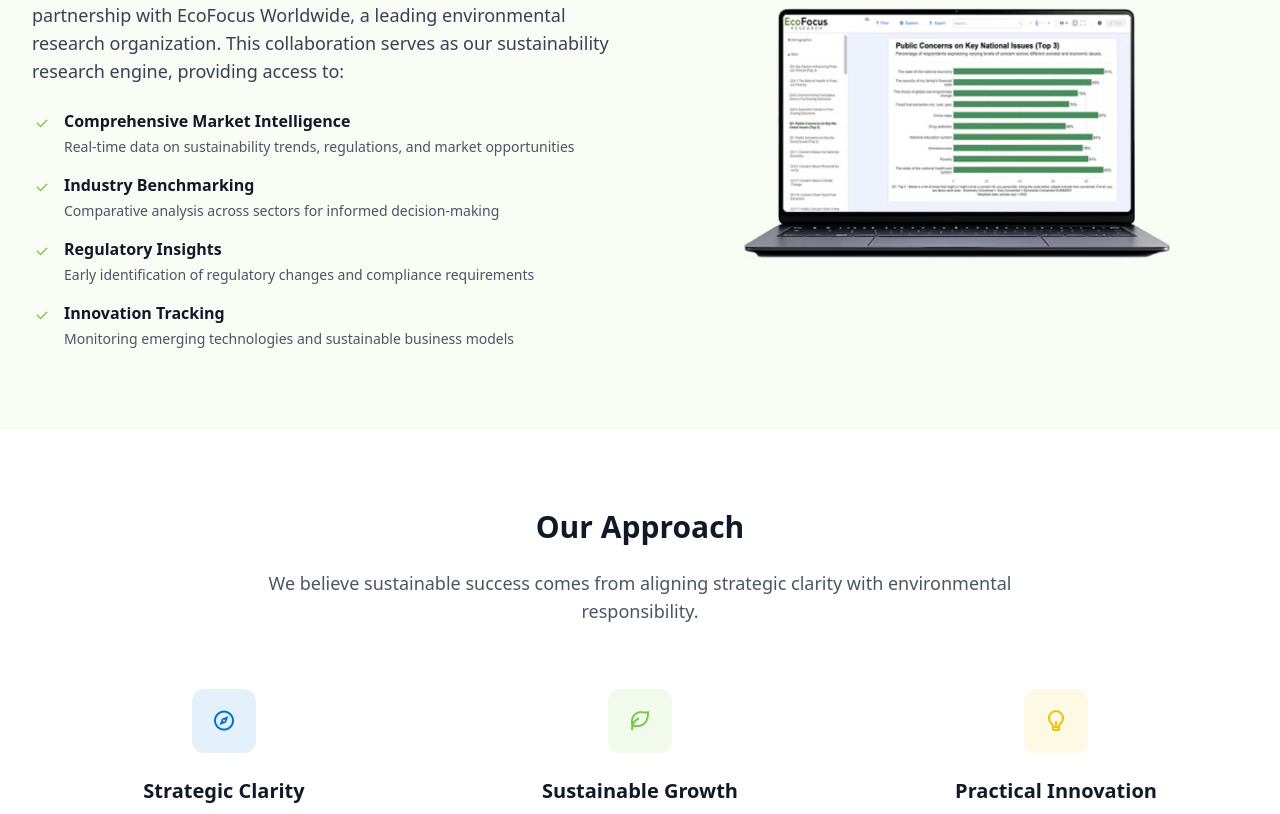
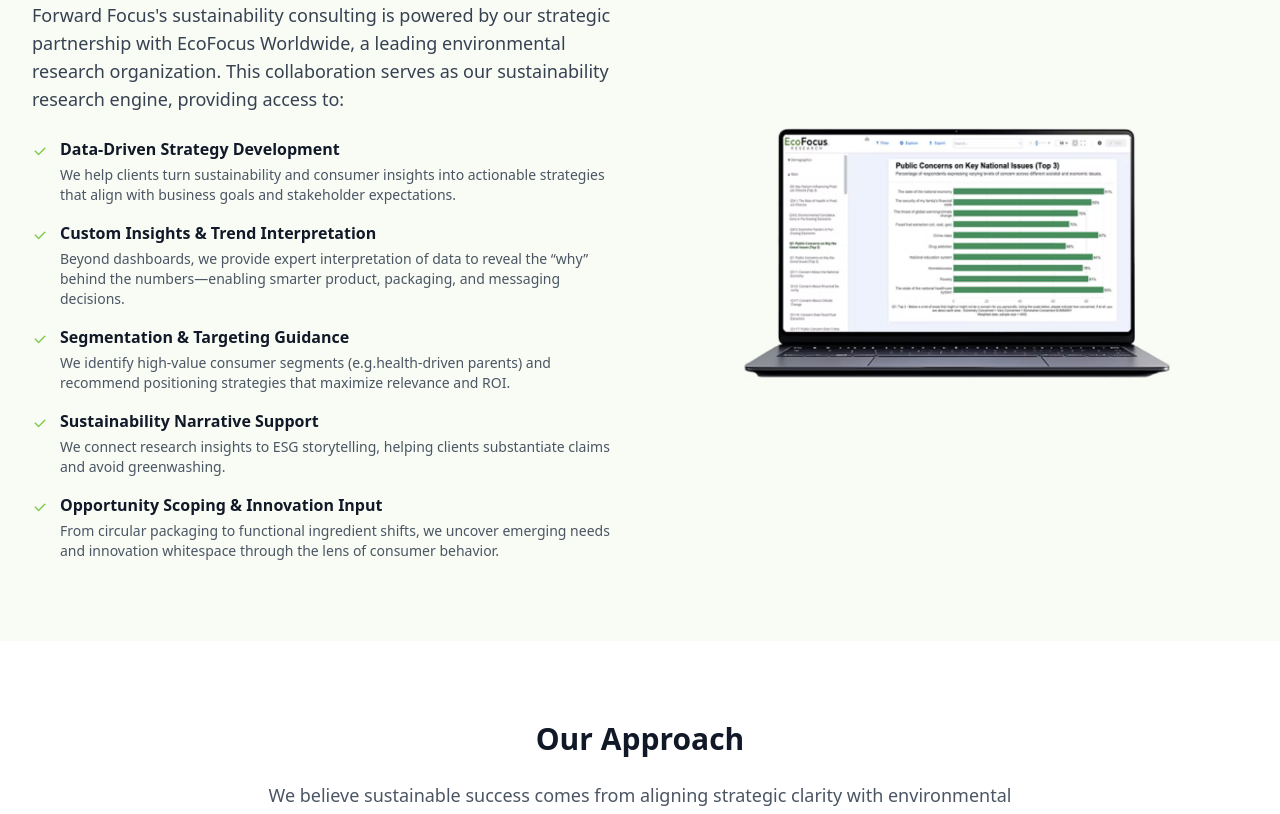
Before and after one commit to arif-wright/forward-focus, a Next.js app: page /about in a window 1280 px wide. Shown: the part 1203-2017 px from the top of the page. Built offline with nearby package versions, Linux system fonts and the light colour scheme.

Commit message:
changed bullet descriptions

```diff
--- a/app/about/page.tsx
+++ b/app/about/page.tsx
@@ -14,7 +14,8 @@
         <div className="max-w-4xl mx-auto px-4 sm:px-6 lg:px-8 text-center">
           <h1 className="text-3xl sm:text-4xl font-bold text-gray-900 mb-6">About Forward Focus</h1>
           <p className="text-base sm:text-xl text-gray-700 leading-relaxed">
-            Founded on the principle that sustainable success requires both strategic clarity and environmental responsibility.
+            Founded on the principle that sustainable success requires strategic clarity and a forward thinking plan. As Wayne Gretsky
+            was fond of saying: “Skate to where the puck is going, not where it's been”.
           </p>
         </div>
       </section>
@@ -84,29 +85,36 @@
                 <li className="flex items-start">
                   <i className="ri-check-line text-[#7AC943] mr-3 mt-1 w-5 h-5 flex items-center justify-center"></i>
                   <div>
-                    <strong className="text-gray-900">Comprehensive Market Intelligence</strong>
-                    <p className="text-gray-600 text-sm mt-1">Real-time data on sustainability trends, regulations, and market opportunities</p>
+                    <strong className="text-gray-900">Data-Driven Strategy Development</strong>
+                    <p className="text-gray-600 text-sm mt-1">We help clients turn sustainability and consumer insights into actionable strategies that align with business goals and stakeholder expectations.</p>
                   </div>
                 </li>
                 <li className="flex items-start">
                   <i className="ri-check-line text-[#7AC943] mr-3 mt-1 w-5 h-5 flex items-center justify-center"></i>
                   <div>
-                    <strong className="text-gray-900">Industry Benchmarking</strong>
-                    <p className="text-gray-600 text-sm mt-1">Comparative analysis across sectors for informed decision-making</p>
+                    <strong className="text-gray-900">Custom Insights & Trend Interpretation</strong>
+                    <p className="text-gray-600 text-sm mt-1">Beyond dashboards, we provide expert interpretation of data to reveal the “why” behind the numbers—enabling smarter product, packaging, and messaging decisions.</p>
                   </div>
                 </li>
                 <li className="flex items-start">
                   <i className="ri-check-line text-[#7AC943] mr-3 mt-1 w-5 h-5 flex items-center justify-center"></i>
                   <div>
-                    <strong className="text-gray-900">Regulatory Insights</strong>
-                    <p className="text-gray-600 text-sm mt-1">Early identification of regulatory changes and compliance requirements</p>
+                    <strong className="text-gray-900">Segmentation & Targeting Guidance</strong>
+                    <p className="text-gray-600 text-sm mt-1">We identify high-value consumer segments (e.g.health-driven parents) and recommend positioning strategies that maximize relevance and ROI.</p>
                   </div>
                 </li>
                 <li className="flex items-start">
                   <i className="ri-check-line text-[#7AC943] mr-3 mt-1 w-5 h-5 flex items-center justify-center"></i>
                   <div>
-                    <strong className="text-gray-900">Innovation Tracking</strong>
-                    <p className="text-gray-600 text-sm mt-1">Monitoring emerging technologies and sustainable business models</p>
+                    <strong className="text-gray-900">Sustainability Narrative Support</strong>
+                    <p className="text-gray-600 text-sm mt-1">We connect research insights to ESG storytelling, helping clients substantiate claims and avoid greenwashing.</p>
+                  </div>
+                </li>
+                <li className="flex items-start">
+                  <i className="ri-check-line text-[#7AC943] mr-3 mt-1 w-5 h-5 flex items-center justify-center"></i>
+                  <div>
+                    <strong className="text-gray-900">Opportunity Scoping & Innovation Input</strong>
+                    <p className="text-gray-600 text-sm mt-1">From circular packaging to functional ingredient shifts, we uncover emerging needs and innovation whitespace through the lens of consumer behavior.</p>
                   </div>
                 </li>
               </ul>
--- a/app/page.tsx
+++ b/app/page.tsx
@@ -123,11 +123,11 @@
                 Data-driven sustainability strategies that align environmental responsibility with business performance.
               </p>
               <ul className="space-y-3 text-gray-700 text-sm sm:text-base">
-                <li className="flex items-start"><span className="text-[#7AC943] mr-2">✓</span> ESG Strategy & Implementation</li>
-                <li className="flex items-start"><span className="text-[#7AC943] mr-2">✓</span> Carbon Footprint Analysis</li>
-                <li className="flex items-start"><span className="text-[#7AC943] mr-2">✓</span> Sustainable Supply Chain Design</li>
-                <li className="flex items-start"><span className="text-[#7AC943] mr-2">✓</span> Impact Measurement & Reporting</li>
-                <li className="flex items-start"><span className="text-[#7AC943] mr-2">✓</span> Green Innovation Strategy</li>
+                <li className="flex items-start"><span className="text-[#7AC943] mr-2">✓</span> Data-Driven Strategy Development</li>
+                <li className="flex items-start"><span className="text-[#7AC943] mr-2">✓</span> Custom Insights & Trend Interpretation</li>
+                <li className="flex items-start"><span className="text-[#7AC943] mr-2">✓</span> Segmentation & Targeting Guidance</li>
+                <li className="flex items-start"><span className="text-[#7AC943] mr-2">✓</span> Sustainability Narrative Support</li>
+                <li className="flex items-start"><span className="text-[#7AC943] mr-2">✓</span> Opportunity Scoping & Innovation Input Powered by EcoFocus Worldwide</li>
               </ul>
             </div>
           </div>
@@ -145,7 +145,7 @@
               <h2 className="text-2xl sm:text-3xl font-bold text-gray-900 mb-6">Powered by EcoFocus Worldwide</h2>
               <p className="text-base sm:text-lg text-gray-700 leading-relaxed mb-6">
                 Our sustainability consulting is uniquely informed by our partnership with EcoFocus Worldwide,
-                a leading research organization specializing in environmental data and market intelligence.
+                a leading research organization specializing in consumer attitudes and behaviors since 2010.
                 This collaboration ensures our recommendations are grounded in the latest research, market trends,
                 and regulatory developments.
               </p>
```
